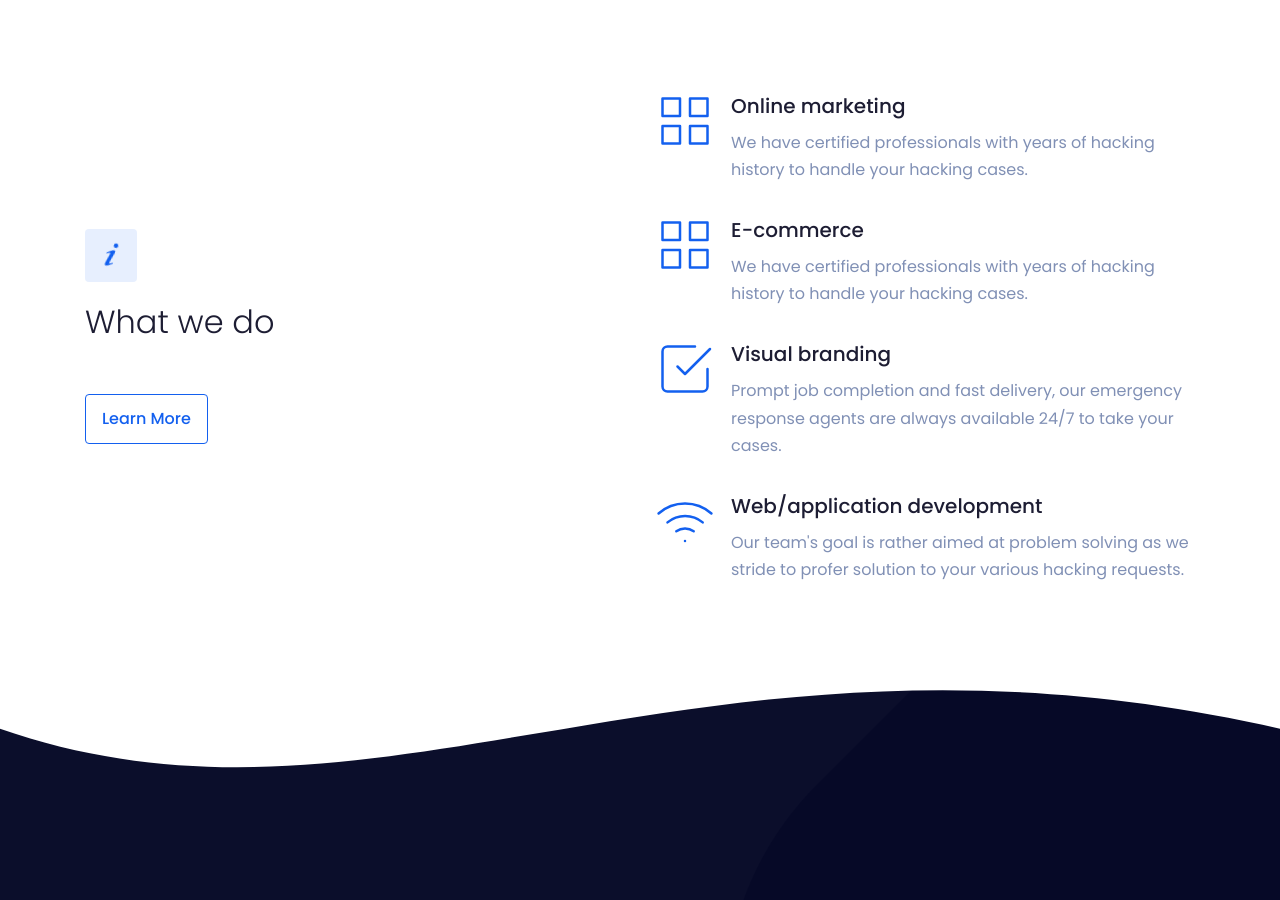
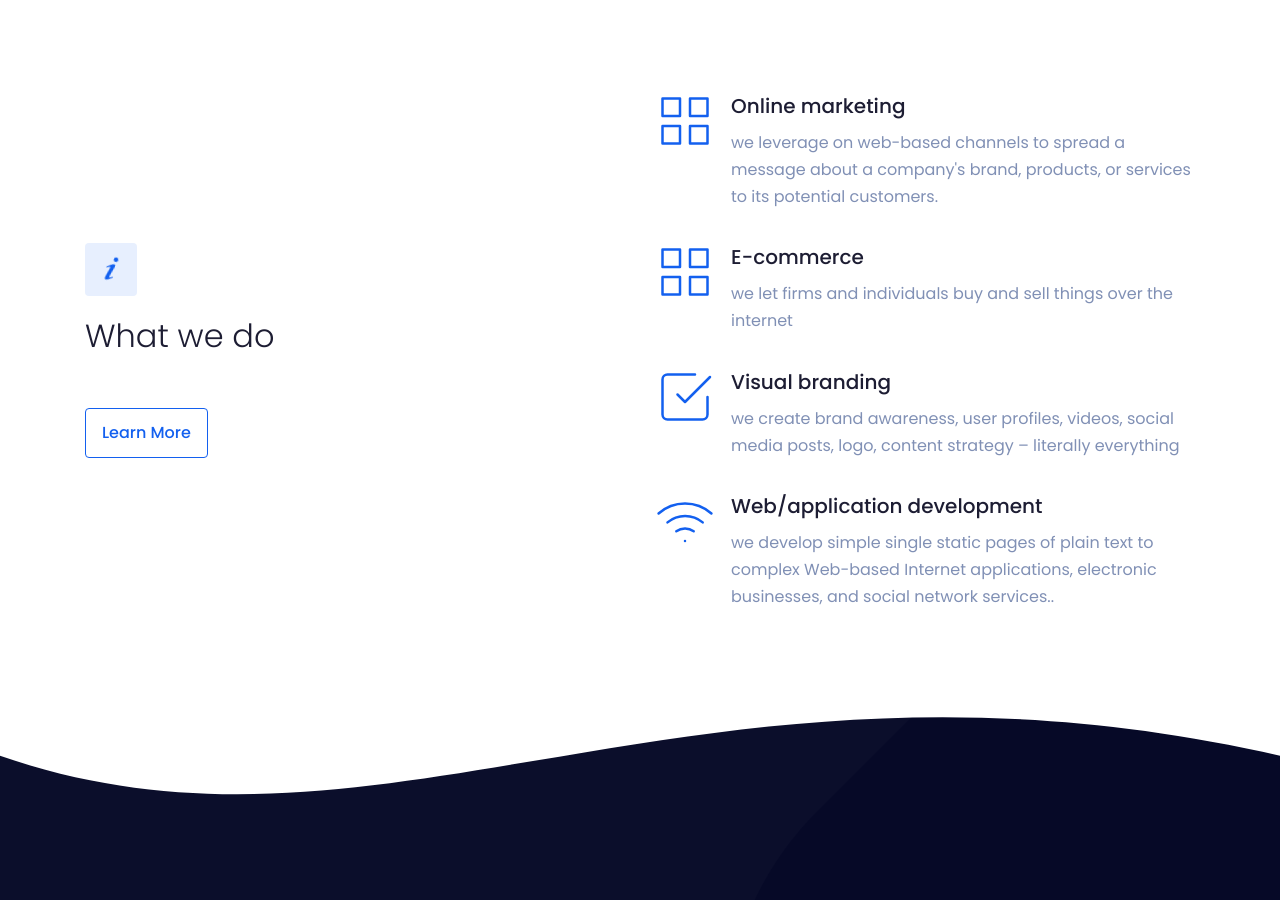
Before and after one commit to Oluwashina/1650Digital, a plain HTML site: page index.html in a window 1280 px wide. Shown: the part 920-1820 px from the top of the page. Drawn offline with Linux system fonts and the light colour scheme; files whose address does not match are found by name; a web font is replaced by a local one.

Commit message:
new updates

```diff
--- a/index.html
+++ b/index.html
@@ -134,7 +134,7 @@ style="background-size: cover; background-repeat: no-repeat; background-attachme
             </div>
             <div>
               <h5 class="mb-2">Online marketing</h5>
-              <p class="mb-0">We have certified professionals with years of hacking history to handle your hacking cases.</p>
+              <p class="mb-0"> we leverage on web-based channels to spread a message about a company's brand, products, or services to its potential customers.</p>
             </div>
           </div>
           <div class="d-flex justify-content-between mb-5">
@@ -148,7 +148,7 @@ style="background-size: cover; background-repeat: no-repeat; background-attachme
             </div>
             <div>
               <h5 class="mb-2">E-commerce</h5>
-              <p class="mb-0">We have certified professionals with years of hacking history to handle your hacking cases.</p>
+              <p class="mb-0">we let firms and individuals buy and sell things over the internet</p>
             </div>
           </div>
           <div class="d-flex justify-content-between mb-5">
@@ -160,7 +160,7 @@ style="background-size: cover; background-repeat: no-repeat; background-attachme
             </div>
             <div>
               <h5 class="mb-2">Visual branding</h5>
-              <p class="mb-0">Prompt job completion and fast delivery, our emergency response agents are always available 24/7 to take your cases.</p>
+              <p class="mb-0"> we create brand awareness, user profiles, videos, social media posts, logo, content strategy – literally everything</p>
             </div>
           </div>
           <div class="d-flex justify-content-between">
@@ -174,7 +174,7 @@ style="background-size: cover; background-repeat: no-repeat; background-attachme
             </div>
             <div>
               <h5 class="mb-2">Web/application development </h5>
-              <p class="mb-0">Our team's goal is rather aimed at problem solving as we stride to profer solution to your various hacking requests.</p>
+              <p class="mb-0">we develop simple single static pages of plain text to complex Web-based Internet applications, electronic businesses, and social network services..</p>
             </div>
           </div>
         </div>
```
Also changed, not shown: contact-us.html (+1 -1 lines).
